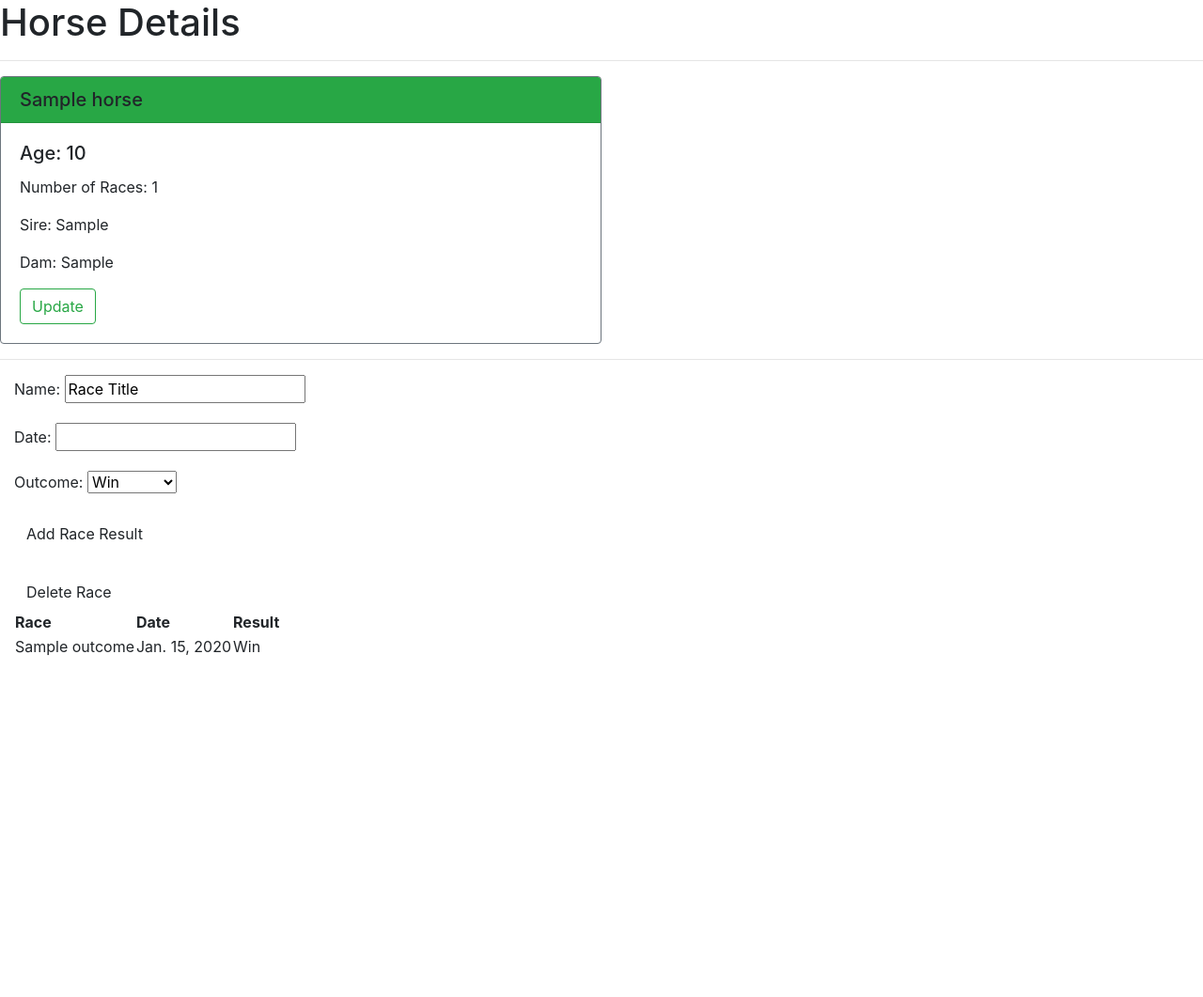
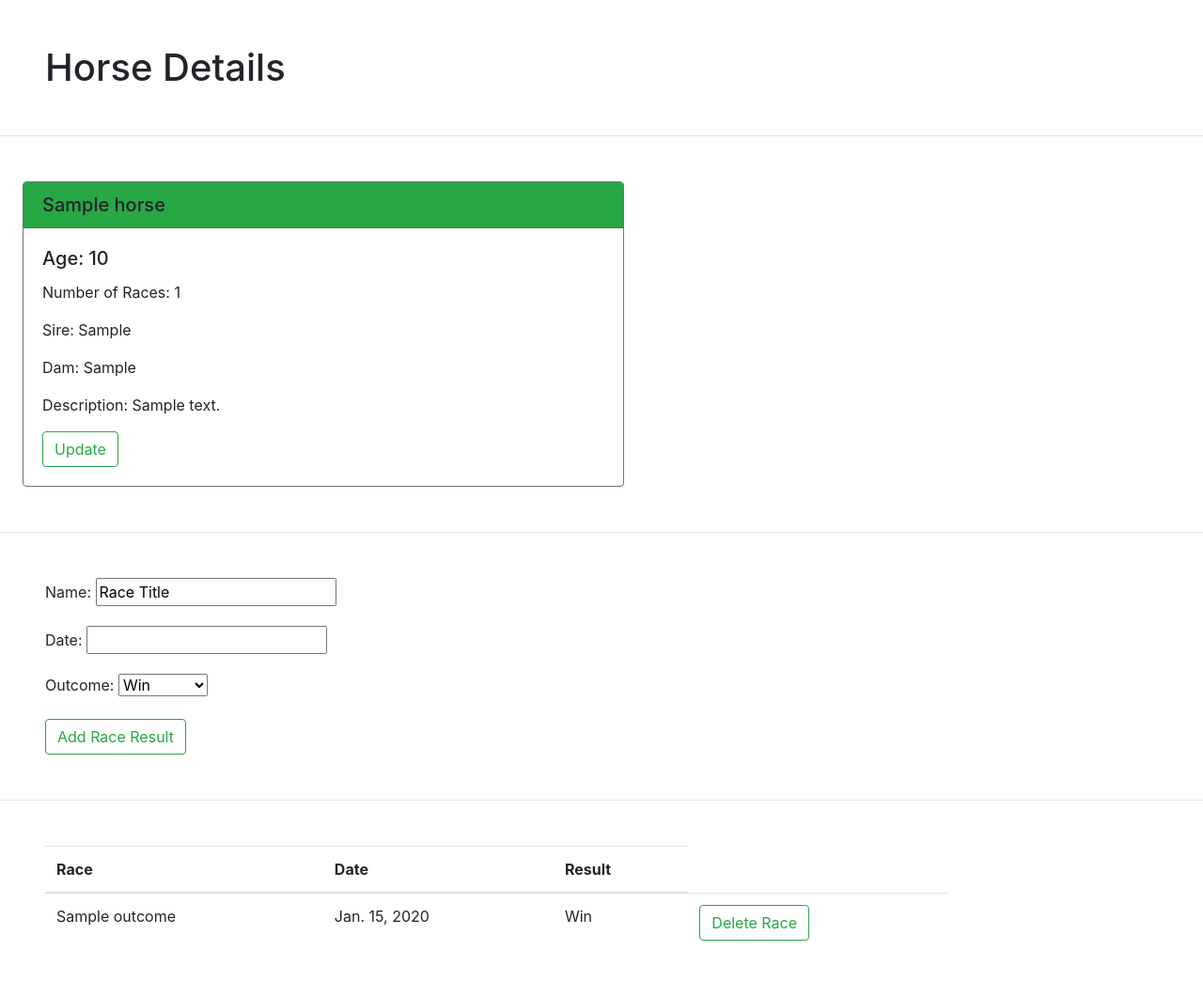
Before and after one commit to abonilla1/offThePace, a Django app: page /horses/1/ in a window 1280 px wide. Shown: the part 56-1117 px from the top of the page at 94% size. Before the commit the page ends 754 px from the top, so only its background shows below. Run offline with Django 3.2, Linux system fonts and the light colour scheme; a user stored in the database is signed in; tables that the repository leaves empty hold one stand-in row (values such as "Sample post").

Commit message:
horse list and details page with better styling

```diff
--- a/main_app/templates/horses/detail.html
+++ b/main_app/templates/horses/detail.html
@@ -2,47 +2,52 @@
 {% block content %}
 
 
-<h1>Horse Details</h1>
+<h1 class="mx-5 my-5">Horse Details</h1>
 <hr></hr>
 <container id='horse-details-container'>
-  <div class="card w-50 border-secondary">
+  <div class="card w-50 border-secondary mx-4 my-5">
     <h5 class="card-header bg-success bg-gradient">{{horse.name}}</h5>
     <div class="card-body">
       <h5 class="card-title">Age: {{horse.age}}</h5>
       <p class="card-text">Number of Races: {{horse.starts}}</p>
       <p class="card-text"> Sire: {{horse.sire}}</p>
       <p class="card-text"> Dam: {{horse.dam}}</p>
+      <p class="card-text"> Description: {{horse.description}}</p>
       <a href="{% url 'horses_update' horse.id %}" class="btn btn-outline-success">Update</a>
     </div>
   </div>
 </container>
 <hr></hr>
-<div class="col s6">
 <form action="{% url 'add_horse_outcome' horse.id %}" method="post">
+  <div class="mx-5 my-5">
     {% csrf_token %}
     {{ outcome_form.as_p }}
-    <input type="submit" class="btn" value="Add Race Result">
+    <input type="submit" class="btn btn-outline-success" value="Add Race Result">
+  </div>
 </form>
-  <br>
-  <table class="striped">
+</div>
+<hr></hr>
+<table class="table w-75 mx-5 my-5">
   <thead>
-      <tr><th>Race</th><th>Date</th><th>Result</th></tr>
+    <tr><th scope="col">Race</th><th scope="col">Date</th><th scope="col">Result</th></tr>
   </thead>
   <tbody>
     {% for outcome in horse.outcome_set.all %}
       <tr>
-         <td>{{outcome.name}}</td>
-          <td>{{outcome.date}}</td>
-          <td>{{outcome.get_outcome_display}}</td>
-        </tr>
+        <td scope= "row">{{outcome.name}}</td>
+        <td scope= "row">{{outcome.date}}</td>
+        <td scope= "row">{{outcome.get_outcome_display}}</td>
+        <td scope="row">
           <form action="{% url 'delete_horse_outcome' outcome.id %}" method="delete">
               {% csrf_token %}
-            <input type="submit" class="btn" value="Delete Race">
+              <input type="submit" class="btn btn-outline-success" value="Delete Race">
           </form>
+        </td>
+      </tr>
     {% endfor %}
   </tbody>
 </table>
 </div>
-</div>
+
 
 {% endblock %}
--- a/main_app/templates/main_app/horse_list.html
+++ b/main_app/templates/main_app/horse_list.html
@@ -5,7 +5,7 @@
 <hr>
 
 {% for horse in horse_list %}
-<div class="card w-50 border-secondary ml-5 mb-5">
+<div class="card w-50 border-secondary mx-5 my-5">
   <h5 class="card-header bg-success bg-gradient">{{horse.name}}</h5>
   <div class="card-body">
     <h5 class="card-title">Age: {{horse.age}}</h5>
```
Also changed, not shown: main_app/templates/main_app/jockey_list.html (+6 -7 lines), main_app/views.py (line endings or trailing spaces). Lines whose indentation alone changed are shown as unchanged.
